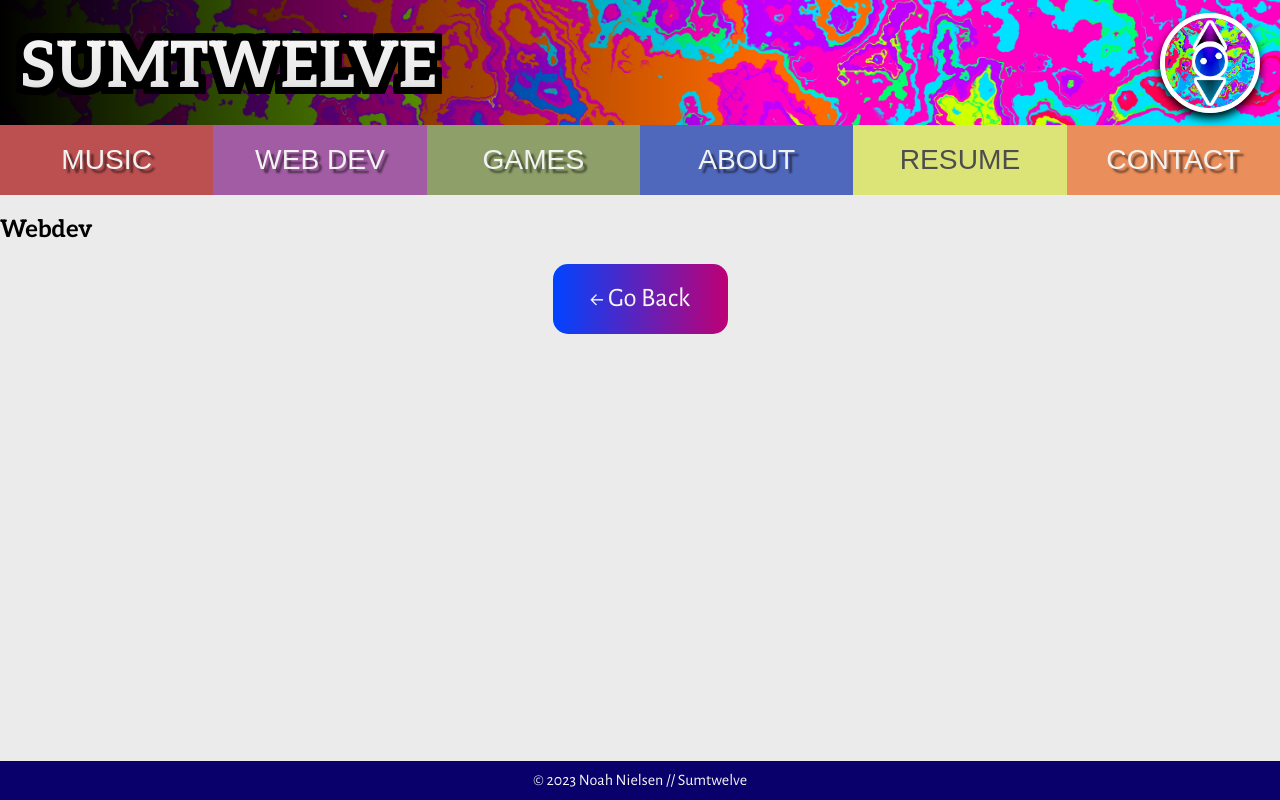
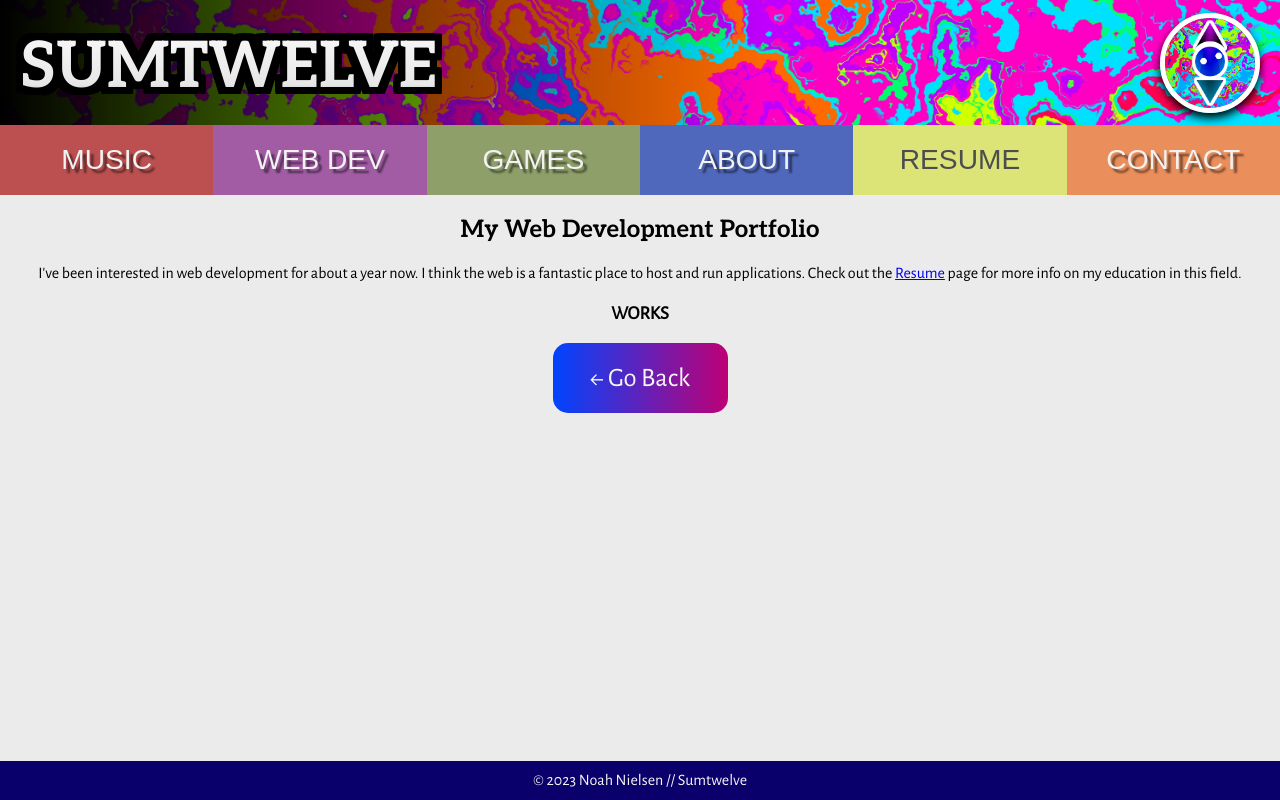
Before and after one commit to Sumtwelve/portfolio, a React (Create React App) app in the folder client/: page /webdev in a window 1280 px wide. Built offline with nearby package versions, Linux system fonts and the light colour scheme; the HTML template or start-up script is replaced by a standard one; a web font is replaced by a local one.

Commit message:
begin work on webdev

```diff
--- a/client/src/App.css
+++ b/client/src/App.css
@@ -60,13 +60,15 @@ h1 {
 }
 
 h2 {
-    font-family: 'Aleo'
+    font-family: 'Aleo';
+    text-align: center;
 }
 
 h3,
 h4,
 p {
-    font-family: 'Alegreya Sans'
+    font-family: 'Alegreya Sans';
+    text-align: center;
 }
 
 .back-btn {
--- a/client/src/pages/Webdev.js
+++ b/client/src/pages/Webdev.js
@@ -1,10 +1,21 @@
 import React from 'react';
+import { Link } from 'react-router-dom';
 import BackBtn from '../components/BackBtn';
 
 const Webdev = () => {
     return (
         <main>
-            <h2>Webdev</h2>
+            <h2>My Web Development Portfolio</h2>
+            <p>
+                I've been interested in web development for about a year now. I think the web
+                is a fantastic place to host and run applications. Check out
+                the <Link to="/resume">Resume</Link> page for more info on my education
+                in this field.
+            </p>
+            <section className='works-section'>
+                <h3>WORKS</h3>
+            </section>
+
             <BackBtn />
         </main>
     )
```
